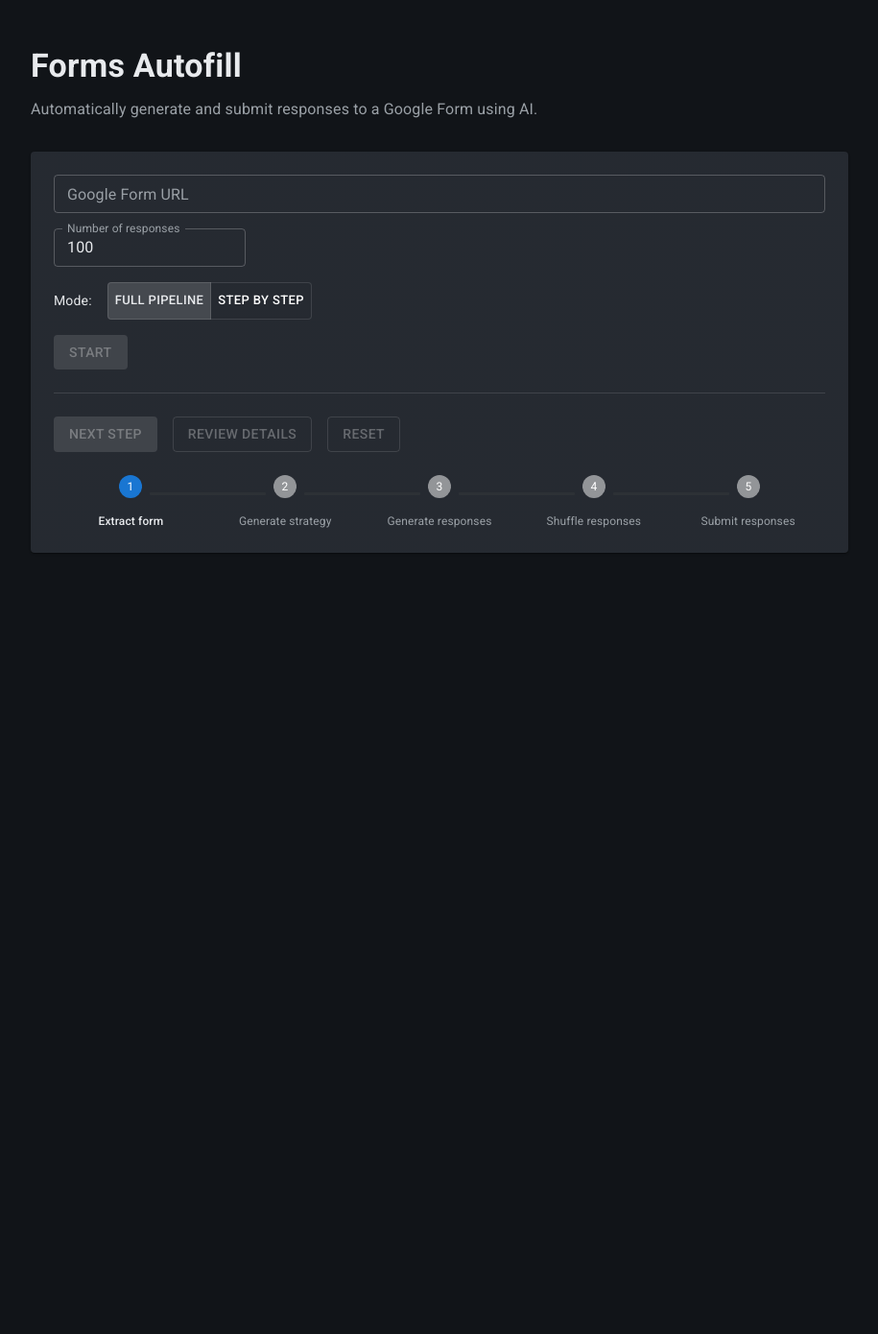
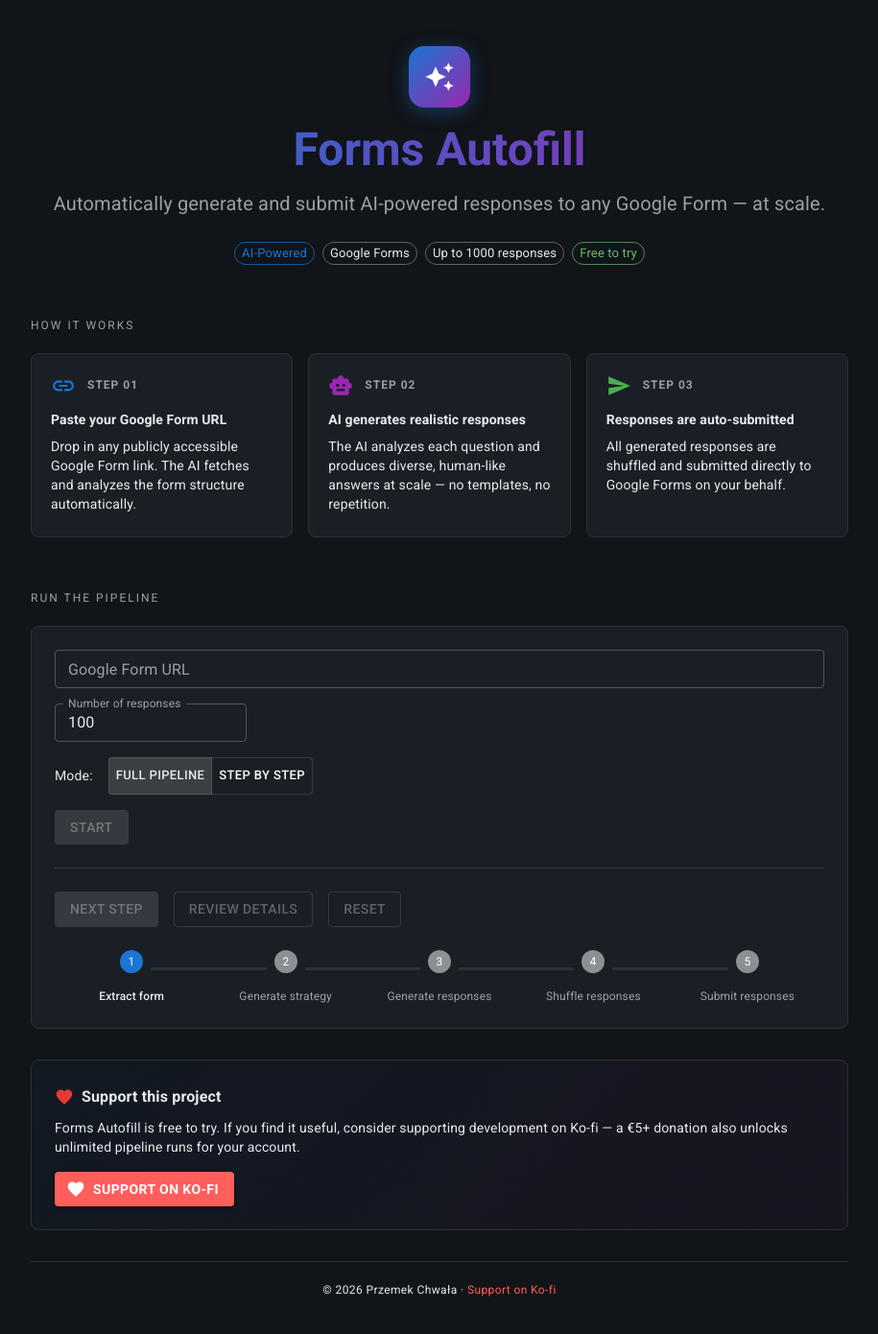
Before and after one commit to pchwala/forms-autofill, a React (Vite) app in the folder frontend/: page / in a window 1280 px wide. Shown: the top 1390 px of the page at 96% size, without its empty margins (182-1097 px from the left). Before the commit the page ends 800 px from the top, so only its background shows below. Built offline with nearby package versions, Linux system fonts and the light colour scheme.

Commit message:
feat: enhance AuthGuard and App components with improved UI and user guidance

```diff
--- a/frontend/src/App.tsx
+++ b/frontend/src/App.tsx
@@ -3,6 +3,9 @@
 import Alert from '@mui/material/Alert';
 import Box from '@mui/material/Box';
 import Button from '@mui/material/Button';
+import Card from '@mui/material/Card';
+import CardContent from '@mui/material/CardContent';
+import Chip from '@mui/material/Chip';
 import Container from '@mui/material/Container';
 import Dialog from '@mui/material/Dialog';
 import DialogActions from '@mui/material/DialogActions';
@@ -11,12 +14,41 @@
 import Divider from '@mui/material/Divider';
 import Paper from '@mui/material/Paper';
 import Typography from '@mui/material/Typography';
+import AutoAwesomeIcon from '@mui/icons-material/AutoAwesome';
+import FavoriteIcon from '@mui/icons-material/Favorite';
+import LinkIcon from '@mui/icons-material/Link';
+import SendIcon from '@mui/icons-material/Send';
+import SmartToyIcon from '@mui/icons-material/SmartToy';
 import InputForm, { type PipelineMode } from './components/InputForm';
 import PipelineProgress from './components/PipelineProgress';
 import { usePipeline } from './hooks/usePipeline';
 import { useAuth } from './hooks/useAuth';
 import { useUserStatus } from './hooks/useUserStatus';
 import AuthGuard from './components/AuthGuard';
+
+const HOW_IT_WORKS = [
+  {
+    icon: <LinkIcon sx={{ fontSize: 26, color: '#1976d2' }} />,
+    step: '01',
+    title: 'Paste your Google Form URL',
+    description:
+      'Drop in any publicly accessible Google Form link. The AI fetches and analyzes the form structure automatically.',
+  },
+  {
+    icon: <SmartToyIcon sx={{ fontSize: 26, color: '#9c27b0' }} />,
+    step: '02',
+    title: 'AI generates realistic responses',
+    description:
+      'The AI analyzes each question and produces diverse, human-like answers at scale — no templates, no repetition.',
+  },
+  {
+    icon: <SendIcon sx={{ fontSize: 26, color: '#4caf50' }} />,
+    step: '03',
+    title: 'Responses are auto-submitted',
+    description:
+      'All generated responses are shuffled and submitted directly to Google Forms on your behalf.',
+  },
+];
 
 export default function App() {
   const { getToken } = useAuth();
@@ -69,14 +101,101 @@
   return (
     <AuthGuard>
       <Container maxWidth="md" sx={{ py: 6 }}>
-      <Typography variant="h4" gutterBottom sx={{ fontWeight: 'bold' }}>
+
+        {/* ── Hero ── */}
+        <Box sx={{ textAlign: 'center', mb: 6 }}>
+          <Box sx={{ display: 'flex', justifyContent: 'center', mb: 2 }}>
+            <Box
+              sx={{
+                width: 64,
+                height: 64,
+                borderRadius: '16px',
+                background: 'linear-gradient(135deg, #1976d2 0%, #9c27b0 100%)',
+                display: 'flex',
+                alignItems: 'center',
+                justifyContent: 'center',
+                boxShadow: '0 4px 20px rgba(25,118,210,0.4)',
+              }}
+            >
+              <AutoAwesomeIcon sx={{ fontSize: 32, color: '#fff' }} />
+            </Box>
+          </Box>
+          <Typography
+            variant="h3"
+            sx={{
+              fontWeight: 800,
+              background: 'linear-gradient(90deg, #1976d2 0%, #9c27b0 100%)',
+              WebkitBackgroundClip: 'text',
+              WebkitTextFillColor: 'transparent',
+              backgroundClip: 'text',
+              mb: 1.5,
+            }}
+          >
             Forms Autofill
           </Typography>
-      <Typography variant="body1" sx={{ color: 'text.secondary', mb: 4 }}>
-        Automatically generate and submit responses to a Google Form using AI.
+          <Typography variant="h6" sx={{ color: 'text.secondary', fontWeight: 400, mb: 3 }}>
+            Automatically generate and submit AI-powered responses to any Google Form — at scale.
           </Typography>
+          <Box sx={{ display: 'flex', justifyContent: 'center', gap: 1, flexWrap: 'wrap' }}>
+            <Chip label="AI-Powered" size="small" color="primary" variant="outlined" />
+            <Chip label="Google Forms" size="small" variant="outlined" />
+            <Chip label="Up to 1000 responses" size="small" variant="outlined" />
+            <Chip label="Free to try" size="small" color="success" variant="outlined" />
+          </Box>
+        </Box>
 
-      <Paper sx={{ p: 3, display: 'flex', flexDirection: 'column', gap: 3 }}>
+        {/* ── How it works ── */}
+        <Box sx={{ mb: 6 }}>
+          <Typography variant="overline" sx={{ color: 'text.secondary', letterSpacing: 2 }}>
+            How it works
+          </Typography>
+          <Box
+            sx={{
+              display: 'grid',
+              gridTemplateColumns: { xs: '1fr', sm: 'repeat(3, 1fr)' },
+              gap: 2,
+              mt: 1.5,
+            }}
+          >
+            {HOW_IT_WORKS.map(({ icon, step, title, description }) => (
+              <Card
+                key={step}
+                variant="outlined"
+                sx={{
+                  bgcolor: '#1a1f26',
+                  border: '1px solid #2d3136',
+                  borderRadius: 2,
+                  transition: 'border-color 0.2s',
+                  '&:hover': { borderColor: '#1976d2' },
+                }}
+              >
+                <CardContent sx={{ p: 2.5 }}>
+                  <Box sx={{ display: 'flex', alignItems: 'center', gap: 1.5, mb: 1.5 }}>
+                    {icon}
+                    <Typography
+                      variant="caption"
+                      sx={{ color: 'text.secondary', fontWeight: 700, letterSpacing: 1 }}
+                    >
+                      STEP {step}
+                    </Typography>
+                  </Box>
+                  <Typography variant="subtitle2" sx={{ fontWeight: 700, mb: 0.75 }}>
+                    {title}
+                  </Typography>
+                  <Typography variant="body2" color="text.secondary">
+                    {description}
+                  </Typography>
+                </CardContent>
+              </Card>
+            ))}
+          </Box>
+        </Box>
+
+        {/* ── Main tool ── */}
+        <Typography variant="overline" sx={{ color: 'text.secondary', letterSpacing: 2 }}>
+          Run the pipeline
+        </Typography>
+        <Paper variant="outlined" sx={{ p: 3, mt: 1.5, mb: 4, display: 'flex', flexDirection: 'column', gap: 3, bgcolor: '#1a1f26', border: '1px solid #2d3136', borderRadius: 2 }}>
           {/* Input form — always visible, disabled while running */}
           <InputForm onStart={handleStart} disabled={isRunning || isPaused || isDone} freeUsed={freeUsed} paid={paid} />
 
@@ -144,6 +263,63 @@
           )}
         </Paper>
 
+        {/* ── Ko-fi support ── */}
+      <Card
+        variant="outlined"
+        sx={{
+          mb: 4,
+          bgcolor: '#1a1f26',
+          border: '1px solid #2d3136',
+          borderRadius: 2,
+          background: 'linear-gradient(135deg, rgba(25,118,210,0.05) 0%, rgba(156,39,176,0.05) 100%)',
+        }}
+      >
+        <CardContent sx={{ p: 3 }}>
+          <Box sx={{ display: 'flex', alignItems: 'center', gap: 1, mb: 1 }}>
+            <FavoriteIcon sx={{ color: '#e53935', fontSize: 20 }} />
+            <Typography variant="subtitle1" sx={{ fontWeight: 700 }}>
+              Support this project
+            </Typography>
+          </Box>
+          <Typography variant="body2" color="text.secondary" sx={{ mb: 2 }}>
+            Forms Autofill is free to try. If you find it useful, consider supporting development on Ko-fi —
+            a €5+ donation also unlocks unlimited pipeline runs for your account.
+          </Typography>
+          <Button
+            variant="contained"
+            component="a"
+            href="https://ko-fi.com/pchwala"
+            target="_blank"
+            rel="noopener noreferrer"
+            startIcon={<FavoriteIcon />}
+            sx={{
+              bgcolor: '#FF5E5B',
+              color: '#fff',
+              fontWeight: 700,
+              '&:hover': { bgcolor: '#e54e4b' },
+            }}
+          >
+            Support on Ko-fi
+          </Button>
+        </CardContent>
+      </Card>
+
+      {/* ── Footer ── */}
+      <Box sx={{ textAlign: 'center', py: 2, borderTop: '1px solid #2d3136' }}>
+        <Typography variant="caption" color="text.secondary">
+          © 2026 Przemek Chwała ·{' '}
+          <Box
+            component="a"
+            href="https://ko-fi.com/pchwala"
+            target="_blank"
+            rel="noopener noreferrer"
+            sx={{ color: '#FF5E5B', textDecoration: 'none', '&:hover': { textDecoration: 'underline' } }}
+          >
+            Support on Ko-fi
+          </Box>
+        </Typography>
+      </Box>
+
       {/* Review Details dialog */}
       <Dialog
         open={reviewOpen}
--- a/frontend/src/components/AuthGuard.tsx
+++ b/frontend/src/components/AuthGuard.tsx
@@ -1,7 +1,11 @@
 import Box from '@mui/material/Box';
 import Button from '@mui/material/Button';
+import Chip from '@mui/material/Chip';
 import CircularProgress from '@mui/material/CircularProgress';
+import Divider from '@mui/material/Divider';
 import Typography from '@mui/material/Typography';
+import AutoAwesomeIcon from '@mui/icons-material/AutoAwesome';
+import GoogleIcon from '@mui/icons-material/Google';
 import { type ReactNode } from 'react';
 import { AUTH_DISABLED } from '../firebase';
 import { useAuth } from '../hooks/useAuth';
@@ -33,14 +37,74 @@
           flexDirection: 'column',
           justifyContent: 'center',
           alignItems: 'center',
-          height: '100vh',
-          gap: 2,
+          minHeight: '100vh',
+          gap: 3,
+          px: 3,
+          textAlign: 'center',
         }}
       >
-        <Typography variant="h5">Forms Autofill</Typography>
-        <Button variant="contained" onClick={() => void signIn()}>
-          Sign in with Google
-        </Button>
+        <Box
+          sx={{
+            width: 64,
+            height: 64,
+            borderRadius: '16px',
+            background: 'linear-gradient(135deg, #1976d2 0%, #9c27b0 100%)',
+            display: 'flex',
+            alignItems: 'center',
+            justifyContent: 'center',
+            boxShadow: '0 4px 20px rgba(25,118,210,0.4)',
+          }}
+        >
+          <AutoAwesomeIcon sx={{ fontSize: 32, color: '#fff' }} />
+        </Box>
+        <Box>
+          <Typography
+            variant="h4"
+            sx={{
+              fontWeight: 800,
+              background: 'linear-gradient(90deg, #1976d2 0%, #9c27b0 100%)',
+              WebkitBackgroundClip: 'text',
+              WebkitTextFillColor: 'transparent',
+              backgroundClip: 'text',
+              mb: 1,
+            }}
+          >
+            Forms Autofill
+          </Typography>
+          <Typography variant="body1" color="text.secondary" sx={{ maxWidth: 380 }}>
+            Automatically generate and submit AI-powered responses to any Google Form — in seconds, at scale.
+          </Typography>
+        </Box>
+        <Box sx={{ display: 'flex', gap: 1, flexWrap: 'wrap', justifyContent: 'center' }}>
+          <Chip label="AI-Powered" size="small" color="primary" variant="outlined" />
+          <Chip label="Google Forms" size="small" variant="outlined" />
+          <Chip label="Free to try" size="small" color="success" variant="outlined" />
+        </Box>
+        <Divider sx={{ width: '100%', maxWidth: 380 }} />
+        <Box sx={{ display: 'flex', flexDirection: 'column', alignItems: 'center', gap: 1 }}>
+          <Button
+            variant="contained"
+            size="large"
+            startIcon={<GoogleIcon />}
+            onClick={() => void signIn()}
+            sx={{ px: 4, py: 1.2, fontWeight: 600 }}
+          >
+            Sign in with Google
+          </Button>
+          <Typography variant="caption" color="text.secondary">
+            Free to try ·{' '}
+            <Box
+              component="a"
+              href="https://ko-fi.com/pchwala"
+              target="_blank"
+              rel="noopener noreferrer"
+              sx={{ color: '#FF5E5B', textDecoration: 'none', '&:hover': { textDecoration: 'underline' } }}
+            >
+              Ko-fi donation
+            </Box>
+            {' '}for unlimited access
+          </Typography>
+        </Box>
       </Box>
     );
   }
```
Also changed, not shown: 1 other file (tests, documents, lock files or other folders). Lines whose indentation alone changed are shown as unchanged.
